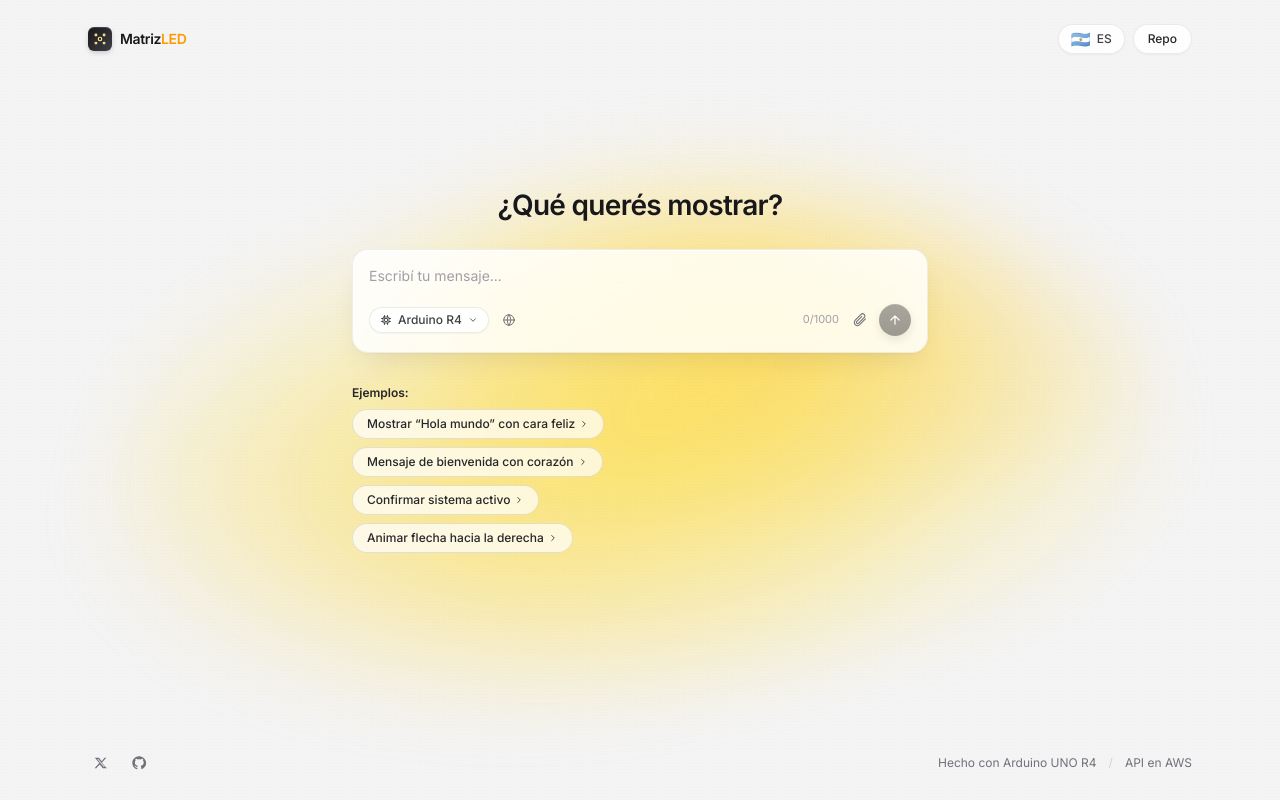
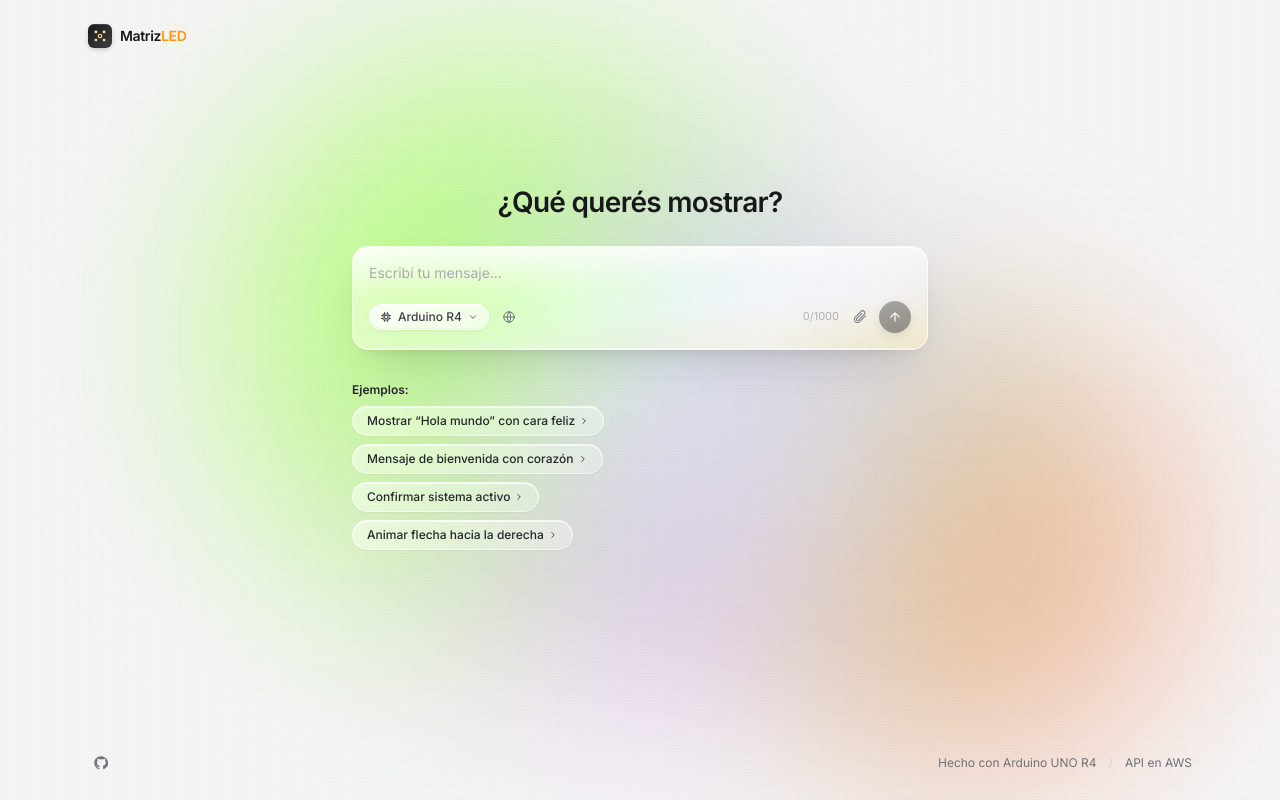
Before and after one commit to javieregarciav/arduino, a React (Vite) app: page / in a window 1280 px wide. Built offline with nearby package versions, Linux system fonts and the light colour scheme.

Commit message:
feat: animated color-shifting nebula background, liquid glass on input/pills/popover, remove top right buttons and X link

```diff
--- a/src/App.tsx
+++ b/src/App.tsx
@@ -98,8 +98,14 @@ export default function App() {
   }
 
   return (
-    <div className="relative min-h-screen w-full">
-      <div className="warm-glow" />
+    <div className="relative min-h-screen w-full overflow-hidden">
+      <div className="nebula">
+        <div className="nebula-blob nebula-1" />
+        <div className="nebula-blob nebula-2" />
+        <div className="nebula-blob nebula-3" />
+        <div className="nebula-blob nebula-4" />
+        <div className="nebula-blob nebula-5" />
+      </div>
       <div className="grain" />
 
       <div className="relative z-10 mx-auto flex min-h-screen w-full max-w-6xl flex-col px-4 py-5 sm:px-6 sm:py-6">
@@ -109,20 +115,7 @@ export default function App() {
             <LogoMark />
             <span className="text-sm font-semibold tracking-tight text-zinc-900">Matriz<span className="text-amber-500">LED</span></span>
           </div>
-          <div className="flex items-center gap-2">
-            <div className="pill flex items-center gap-1.5 rounded-full px-3 py-1.5 text-xs font-medium text-zinc-700">
-              <span className="text-base leading-none">🇦🇷</span>
-              ES
-            </div>
-            <a
-              href="https://github.com/javieregarciav/arduino"
-              target="_blank"
-              rel="noreferrer"
-              className="pill rounded-full px-3.5 py-1.5 text-xs font-medium text-zinc-800"
-            >
-              Repo
-            </a>
-          </div>
+          <div className="h-6 w-6" aria-hidden />
         </header>
 
         {/* MAIN */}
@@ -227,7 +220,6 @@ export default function App() {
         {/* FOOTER */}
         <footer className="fade-up fade-up-d6 flex items-center justify-between pt-6 text-xs text-zinc-500">
           <div className="flex items-center gap-3">
-            <a className="icon-btn rounded-md p-1.5" href="https://x.com" target="_blank" rel="noreferrer" aria-label="X"><IconX /></a>
             <a className="icon-btn rounded-md p-1.5" href="https://github.com/javieregarciav/arduino" target="_blank" rel="noreferrer" aria-label="GitHub"><IconGithub /></a>
           </div>
           <div className="flex items-center gap-3">
@@ -335,13 +327,6 @@ function IconChevronRight() {
     </svg>
   )
 }
-function IconX() {
-  return (
-    <svg width="14" height="14" viewBox="0 0 24 24" fill="currentColor">
-      <path d="M18 3h3l-7.5 8.6L22 21h-6.8l-5.3-6.6L3.8 21H1l8-9.2L1.5 3h7l4.8 6L18 3Zm-1.2 16h1.7L7.3 5H5.5l11.3 14Z" />
-    </svg>
-  )
-}
 function IconGithub() {
   return (
     <svg width="14" height="14" viewBox="0 0 24 24" fill="currentColor">
--- a/src/index.css
+++ b/src/index.css
@@ -17,24 +17,80 @@ body {
   -webkit-font-smoothing: antialiased;
 }
 
-/* Warm radial glow behind the page content */
-.warm-glow {
+/* Animated nebula behind the page — multiple color blobs that drift, scale, and hue-shift */
+.nebula {
   position: fixed;
-  inset: 0;
+  inset: -10%;
   z-index: 0;
   pointer-events: none;
-  background:
-    radial-gradient(60% 45% at 50% 55%, rgba(253, 224, 71, 0.55) 0%, transparent 70%),
-    radial-gradient(40% 30% at 60% 45%, rgba(251, 191, 36, 0.45) 0%, transparent 75%),
-    radial-gradient(45% 35% at 40% 65%, rgba(252, 211, 77, 0.35) 0%, transparent 75%),
-    radial-gradient(35% 25% at 55% 35%, rgba(253, 230, 138, 0.45) 0%, transparent 75%);
-  filter: blur(30px) saturate(115%);
-  animation: glow-breath 12s ease-in-out infinite;
+  filter: blur(60px) saturate(130%);
+  overflow: hidden;
+}
+.nebula-blob {
+  position: absolute;
+  border-radius: 50%;
+  filter: blur(40px);
+  mix-blend-mode: screen;
+  will-change: transform, opacity;
+}
+.nebula-1 {
+  width: 60vw; height: 60vw;
+  top: 10%; left: 10%;
+  background: radial-gradient(circle, rgba(253, 224, 71, 0.85) 0%, rgba(253, 224, 71, 0) 65%);
+  animation: drift-1 22s ease-in-out infinite, hue 18s linear infinite;
+}
+.nebula-2 {
+  width: 50vw; height: 50vw;
+  top: 25%; right: 5%;
+  background: radial-gradient(circle, rgba(251, 113, 133, 0.75) 0%, rgba(251, 113, 133, 0) 65%);
+  animation: drift-2 28s ease-in-out infinite, hue 22s linear infinite reverse;
+}
+.nebula-3 {
+  width: 55vw; height: 55vw;
+  bottom: 5%; left: 25%;
+  background: radial-gradient(circle, rgba(167, 139, 250, 0.7) 0%, rgba(167, 139, 250, 0) 65%);
+  animation: drift-3 26s ease-in-out infinite, hue 26s linear infinite;
+}
+.nebula-4 {
+  width: 45vw; height: 45vw;
+  top: 15%; left: 35%;
+  background: radial-gradient(circle, rgba(147, 197, 253, 0.65) 0%, rgba(147, 197, 253, 0) 65%);
+  animation: drift-4 30s ease-in-out infinite, hue 24s linear infinite reverse;
+}
+.nebula-5 {
+  width: 50vw; height: 50vw;
+  bottom: 10%; right: 15%;
+  background: radial-gradient(circle, rgba(134, 239, 172, 0.55) 0%, rgba(134, 239, 172, 0) 65%);
+  animation: drift-5 34s ease-in-out infinite, hue 30s linear infinite;
 }
 
-@keyframes glow-breath {
-  0%, 100% { transform: scale(1); opacity: 0.95; }
-  50% { transform: scale(1.05); opacity: 1; }
+@keyframes drift-1 {
+  0%, 100% { transform: translate(0, 0) scale(1); }
+  33%     { transform: translate(8vw, -6vw) scale(1.1); }
+  66%     { transform: translate(-5vw, 4vw) scale(0.95); }
+}
+@keyframes drift-2 {
+  0%, 100% { transform: translate(0, 0) scale(1); }
+  33%     { transform: translate(-6vw, 8vw) scale(1.08); }
+  66%     { transform: translate(4vw, -5vw) scale(0.95); }
+}
+@keyframes drift-3 {
+  0%, 100% { transform: translate(0, 0) scale(1); }
+  50%     { transform: translate(7vw, -8vw) scale(1.12); }
+}
+@keyframes drift-4 {
+  0%, 100% { transform: translate(0, 0) scale(1); }
+  50%     { transform: translate(-9vw, 6vw) scale(1.08); }
+}
+@keyframes drift-5 {
+  0%, 100% { transform: translate(0, 0) scale(1); }
+  33%     { transform: translate(5vw, 7vw) scale(0.95); }
+  66%     { transform: translate(-7vw, -4vw) scale(1.1); }
+}
+
+@keyframes hue {
+  0%, 100% { filter: blur(40px) hue-rotate(0deg); }
+  50%      { filter: blur(40px) hue-rotate(60deg); }
 }
 
 /* Subtle grain on the page so the glow doesn't look flat */
@@ -60,37 +116,78 @@ body {
     0 30px 60px -30px rgba(0, 0, 0, 0.08);
 }
 
+/* ============ LIQUID GLASS INPUT ============ */
 .input-card {
-  background: rgba(255, 255, 255, 0.85);
-  backdrop-filter: blur(20px) saturate(140%);
-  -webkit-backdrop-filter: blur(20px) saturate(140%);
-  border: 1px solid rgba(0, 0, 0, 0.06);
+  position: relative;
+  background:
+    radial-gradient(140% 100% at 0% 0%, rgba(255,255,255,0.65) 0%, rgba(255,255,255,0) 55%),
+    radial-gradient(120% 90% at 100% 100%, rgba(253, 224, 71, 0.18) 0%, rgba(255,255,255,0) 60%),
+    linear-gradient(135deg, rgba(255, 255, 255, 0.55) 0%, rgba(255, 255, 255, 0.35) 100%);
+  backdrop-filter: blur(28px) saturate(170%) brightness(1.05);
+  -webkit-backdrop-filter: blur(28px) saturate(170%) brightness(1.05);
+  border: 1px solid rgba(255, 255, 255, 0.6);
+  box-shadow:
+    0 1px 0 rgba(255, 255, 255, 0.9) inset,
+    0 -1px 0 rgba(255, 255, 255, 0.3) inset,
+    0 1px 2px rgba(0, 0, 0, 0.04),
+    0 20px 50px -20px rgba(0, 0, 0, 0.18),
+    0 8px 20px -10px rgba(0, 0, 0, 0.1);
+  transition: box-shadow 0.4s ease, border-color 0.3s ease, transform 0.3s ease;
+}
+.input-card::before {
+  content: "";
+  position: absolute;
+  inset: 0;
+  border-radius: inherit;
+  background:
+    linear-gradient(180deg, rgba(255,255,255,0.5) 0%, rgba(255,255,255,0) 35%),
+    radial-gradient(60% 30% at 50% 0%, rgba(255,255,255,0.5), transparent 75%);
+  pointer-events: none;
+  mix-blend-mode: overlay;
+  opacity: 0.85;
+}
+.input-card::after {
+  content: "";
+  position: absolute;
+  inset: 0;
+  border-radius: inherit;
+  background: linear-gradient(115deg, transparent 30%, rgba(255,255,255,0.35) 50%, transparent 70%);
+  pointer-events: none;
+  transform: translateX(-30%);
+  mix-blend-mode: overlay;
+  animation: card-sheen 9s ease-in-out infinite;
+}
+@keyframes card-sheen {
+  0%, 100% { transform: translateX(-30%); opacity: 0.4; }
+  50%      { transform: translateX(30%); opacity: 0.9; }
+}
+.input-card:focus-within {
+  border-color: rgba(253, 224, 71, 0.6);
   box-shadow:
     0 1px 0 rgba(255, 255, 255, 1) inset,
-    0 1px 2px rgba(0, 0, 0, 0.04),
-    0 12px 32px -12px rgba(0, 0, 0, 0.12);
-  transition: box-shadow 0.3s ease, border-color 0.3s ease;
-}
-.input-card:focus-within {
-  border-color: rgba(0, 0, 0, 0.12);
-  box-shadow:
-    0 1px 0 rgba(255, 255, 255, 1) inset,
-    0 0 0 4px rgba(253, 224, 71, 0.25),
-    0 12px 32px -12px rgba(0, 0, 0, 0.18);
+    0 0 0 4px rgba(253, 224, 71, 0.3),
+    0 20px 50px -20px rgba(253, 224, 71, 0.35),
+    0 0 40px -10px rgba(253, 224, 71, 0.4);
 }
 
 .pill {
-  background: rgba(255, 255, 255, 0.85);
-  border: 1px solid rgba(0, 0, 0, 0.08);
+  background: linear-gradient(135deg, rgba(255,255,255,0.75) 0%, rgba(255,255,255,0.5) 100%);
+  backdrop-filter: blur(16px) saturate(160%);
+  -webkit-backdrop-filter: blur(16px) saturate(160%);
+  border: 1px solid rgba(255, 255, 255, 0.7);
+  box-shadow:
+    0 1px 0 rgba(255, 255, 255, 0.9) inset,
+    0 -1px 0 rgba(0, 0, 0, 0.04) inset,
+    0 2px 6px -2px rgba(0, 0, 0, 0.08);
+  transition: background 0.2s ease, transform 0.2s ease, border-color 0.2s ease, box-shadow 0.2s ease;
+}
+.pill:hover {
+  background: linear-gradient(135deg, rgba(255,255,255,0.9) 0%, rgba(255,255,255,0.7) 100%);
+  border-color: rgba(255, 255, 255, 0.9);
+  transform: translateY(-1px);
   box-shadow:
     0 1px 0 rgba(255, 255, 255, 1) inset,
-    0 1px 2px rgba(0, 0, 0, 0.04);
-  transition: background 0.2s ease, transform 0.2s ease, border-color 0.2s ease;
-}
-.pill:hover {
-  background: rgba(255, 255, 255, 1);
-  border-color: rgba(0, 0, 0, 0.14);
-  transform: translateY(-1px);
+    0 4px 12px -2px rgba(0, 0, 0, 0.12);
 }
 
 .icon-btn {
@@ -121,14 +218,27 @@ body {
 .btn-send:disabled { opacity: 0.4; cursor: not-allowed; }
 
 .popover {
-  background: rgba(255, 255, 255, 0.98);
-  backdrop-filter: blur(24px) saturate(150%);
-  -webkit-backdrop-filter: blur(24px) saturate(150%);
-  border: 1px solid rgba(0, 0, 0, 0.08);
+  position: relative;
+  background:
+    radial-gradient(120% 90% at 0% 0%, rgba(255,255,255,0.85) 0%, rgba(255,255,255,0.6) 60%),
+    linear-gradient(160deg, rgba(255, 255, 255, 0.85) 0%, rgba(255, 255, 255, 0.7) 100%);
+  backdrop-filter: blur(28px) saturate(170%);
+  -webkit-backdrop-filter: blur(28px) saturate(170%);
+  border: 1px solid rgba(255, 255, 255, 0.7);
   box-shadow:
-    0 1px 0 rgba(255,255,255,1) inset,
-    0 20px 40px -12px rgba(0, 0, 0, 0.18),
+    0 1px 0 rgba(255, 255, 255, 1) inset,
+    0 -1px 0 rgba(0, 0, 0, 0.05) inset,
+    0 24px 50px -12px rgba(0, 0, 0, 0.22),
     0 4px 12px -4px rgba(0, 0, 0, 0.08);
+}
+.popover::before {
+  content: "";
+  position: absolute;
+  inset: 0;
+  border-radius: inherit;
+  background: linear-gradient(180deg, rgba(255,255,255,0.5) 0%, rgba(255,255,255,0) 40%);
+  pointer-events: none;
+  mix-blend-mode: overlay;
 }
 
 /* Entrance animations */
@@ -158,12 +268,22 @@ body {
 }
 
 .suggestion-pill {
-  transition: background 0.2s ease, border-color 0.2s ease, transform 0.2s ease;
+  background: linear-gradient(135deg, rgba(255,255,255,0.55) 0%, rgba(255,255,255,0.3) 100%);
+  backdrop-filter: blur(14px) saturate(150%);
+  -webkit-backdrop-filter: blur(14px) saturate(150%);
+  border: 1px solid rgba(255, 255, 255, 0.6) !important;
+  box-shadow:
+    0 1px 0 rgba(255,255,255,0.8) inset,
+    0 1px 2px rgba(0,0,0,0.04);
+  transition: background 0.2s ease, border-color 0.2s ease, transform 0.2s ease, box-shadow 0.2s ease;
 }
 .suggestion-pill:hover {
-  background: rgba(255, 255, 255, 1);
-  border-color: rgba(0, 0, 0, 0.14);
+  background: linear-gradient(135deg, rgba(255,255,255,0.85) 0%, rgba(255,255,255,0.6) 100%);
+  border-color: rgba(255, 255, 255, 0.95) !important;
   transform: translateY(-1px);
+  box-shadow:
+    0 1px 0 rgba(255,255,255,1) inset,
+    0 4px 12px -4px rgba(0,0,0,0.12);
 }
 
 @media (prefers-reduced-motion: reduce) {
```
